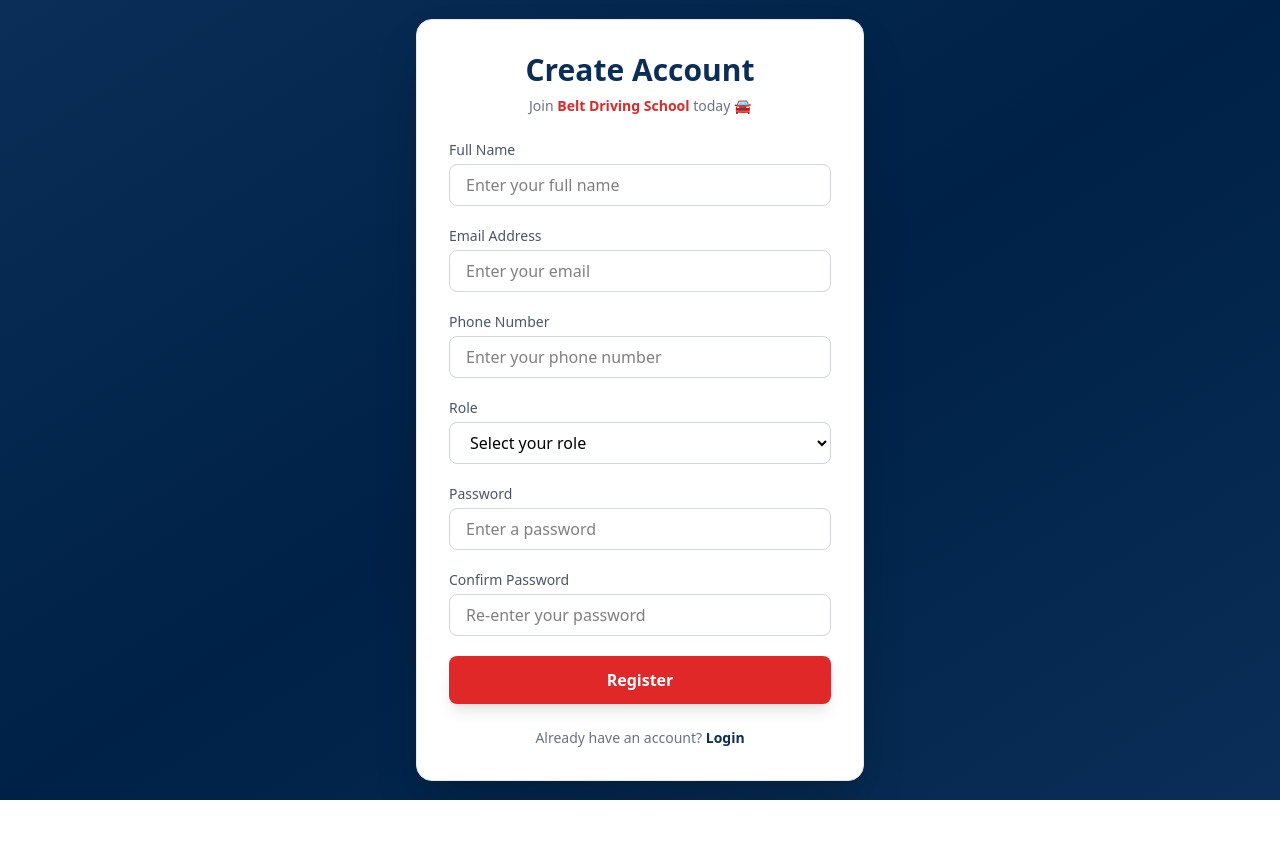
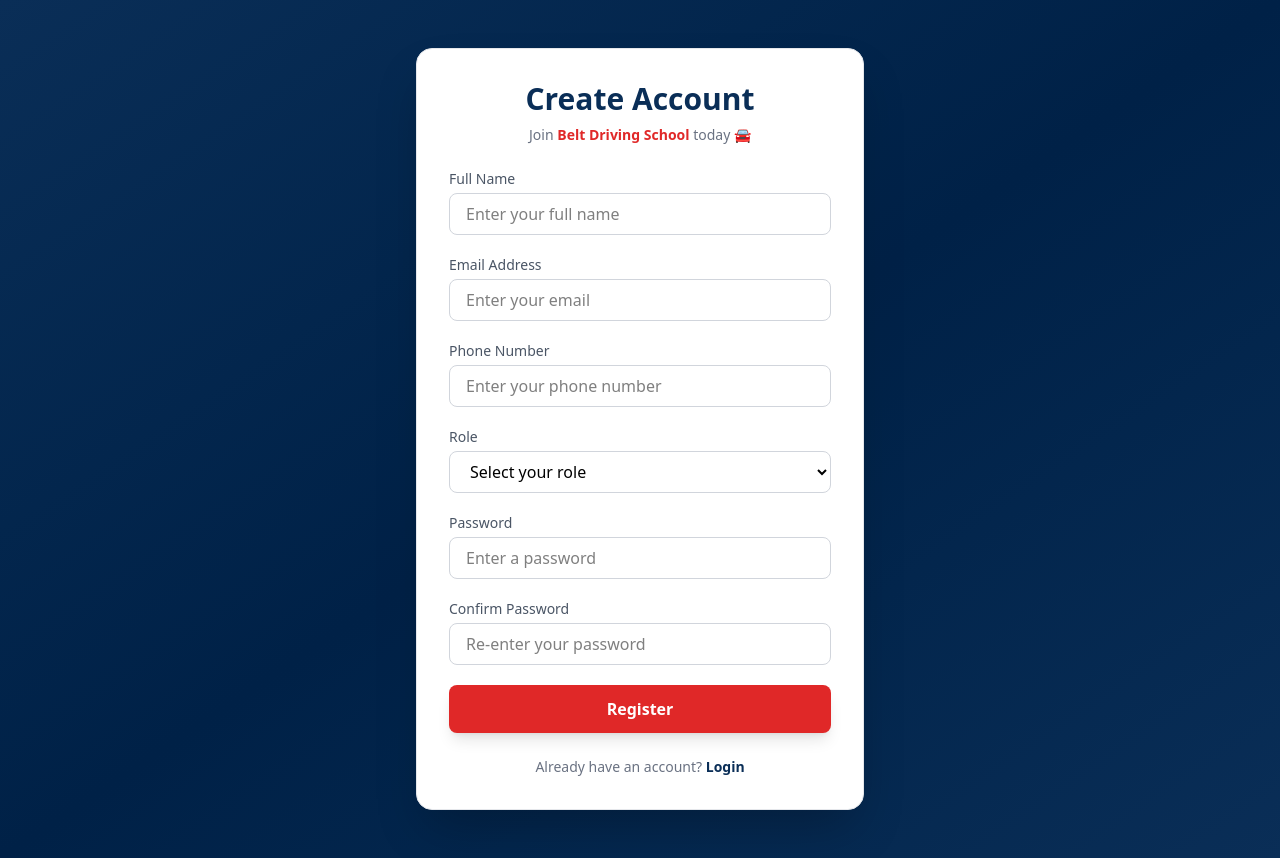
Before and after one commit to palitocity/Belt-Driving-School, a Next.js app: page /auth/register in a window 1280 px wide. Before the commit the page ends 800 px from the top, so only its background shows below. Built offline with nearby package versions, Linux system fonts and the light colour scheme.

Commit message:
fixed the register...

```diff
--- a/src/pages/auth/register.tsx
+++ b/src/pages/auth/register.tsx
@@ -88,7 +88,7 @@ const RegistrationForm = () => {
       </Head>
 
       <div className="flex justify-center items-center min-h-screen bg-gradient-to-br from-[#0A2E57] via-[#002147] to-[#0A2E57] px-4">
-        <div className="w-full max-w-md bg-white shadow-2xl rounded-2xl p-8 border border-gray-200">
+        <div className="w-full max-w-md bg-white shadow-2xl rounded-2xl p-8 border border-gray-200 my-12">
           <h2 className="text-3xl font-extrabold text-[#0A2E57] mb-2 text-center">
             Create Account
           </h2>
```
